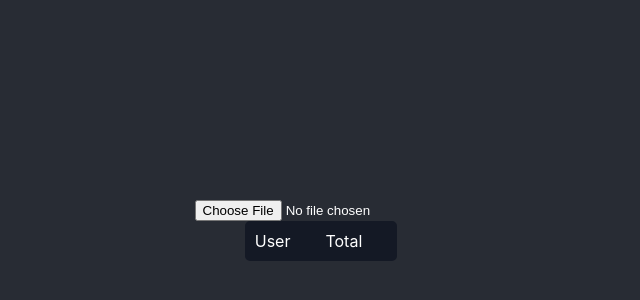
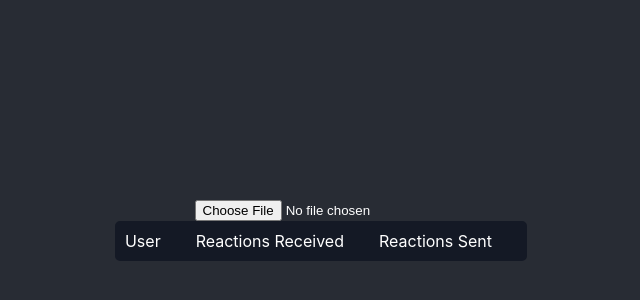
Before and after one commit to Raicuparta/ditching-facebook-friends-with-js, a React (Create React App) app: page / in a window 1280 px wide. Shown: the part 170-470 px from the top of the page, without its empty margins (319-959 px from the left). Built offline with nearby package versions, Linux system fonts and the light colour scheme.

Commit message:
Tracking reactions sent

```diff
--- a/src/App.tsx
+++ b/src/App.tsx
@@ -33,6 +33,16 @@ const App: React.FC = () => {
     const parsedObject: ParsedObject = JSON.parse(target.result)
     const participants: ParticipantMap = {}
 
+    function createParticipant (name: string) {
+      participants[name] = {
+        name: decodeFBString(name),
+        reactions: {},
+        reactionCount: 0,
+        messageCount: 0,
+        reactionsSentCount: 0,
+      }
+    }
+
     // Get a list of all the possible reaction emojis
     setReactionList(
       uniq(compact(
@@ -47,12 +57,7 @@ const App: React.FC = () => {
       const sender = message.sender_name
 
       if (!participants[sender]) {
-        participants[sender] = {
-          name: decodeFBString(sender),
-          reactions: {},
-          reactionCount: 0,
-          messageCount: 0,
-        }
+        createParticipant(sender)
       }
 
       participants[sender].messageCount += 1
@@ -69,6 +74,14 @@ const App: React.FC = () => {
         }
         participants[sender].reactions[reaction] += count
         participants[sender].reactionCount += count
+      })
+
+      const actorCounts = countBy(message.reactions, 'actor')
+      Object.entries(actorCounts).forEach(([actor, count]) => {
+        if (!participants[actor]) {
+          createParticipant(actor)
+        }
+        participants[actor].reactionsSentCount += count
       })
     })
 
@@ -102,12 +115,15 @@ const App: React.FC = () => {
                 User
               </td>
               {reactionList.map(reaction => (
-                <td colSpan={2}>
+                <td key={reaction} colSpan={2}>
                   {decodeFBString(reaction)}
                 </td>
               ))}
-              <td colSpan={2}>
-                Total
+              <td>
+                Reactions Received
+              </td>
+              <td>
+                Reactions Sent
               </td>
             </tr>
           </thead>
@@ -125,31 +141,31 @@ const App: React.FC = () => {
 
                   if (!reactionObject) {
                     return (
-                      <>
+                      <React.Fragment key={reaction}>
                         <td>-</td>
                         <td>-</td>
-                      </>
+                      </React.Fragment>
                     )
                   }
 
                   const count = reactionObject[1]
 
                   return (
-                    <>
+                    <React.Fragment key={reaction}>
                       <td>
                         {count}
                       </td>
                       <td>
                         {perMessage(participant, count)}
                       </td>
-                    </>
+                    </React.Fragment>
                   )
                 })}
                 <td>
                   {participant.reactionCount}
                 </td>
                 <td>
-                  {perMessage(participant, participant.reactionCount)}
+                  {participant.reactionsSentCount}
                 </td>
               </tr>
             ))}
--- a/src/globals.d.ts
+++ b/src/globals.d.ts
@@ -19,6 +19,7 @@ interface Participant {
   name: string
   reactionCount: number
   messageCount: number
+  reactionsSentCount: number
   reactions: {
     [reaction: string]: number
   }
```
Also changed, not shown: 1 other file (tests, documents, lock files or other folders).
